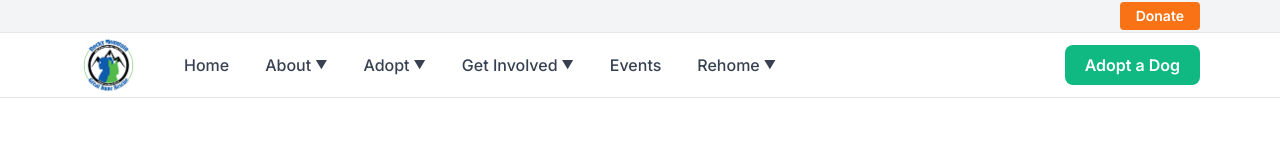
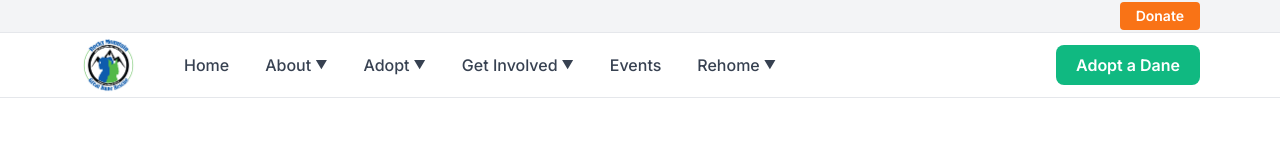
Before and after one commit to rayrich01/RMGDRI-Website, a Next.js app: page /about-rmgdri in a window 1280 px wide. Shown: the top 149 px of the page. Built offline with nearby package versions, Linux system fonts and the light colour scheme.

Commit message:
CR-9: Change header button text from 'Adopt a Dog' to 'Adopt a Dane'

```diff
--- a/src/components/Header.tsx
+++ b/src/components/Header.tsx
@@ -134,7 +134,7 @@ export default function Header() {
               href="/available-danes"
               className="ml-auto bg-emerald-500 hover:bg-emerald-600 text-white px-5 py-2 rounded-lg font-semibold transition-colors"
             >
-              Adopt a Dog
+              Adopt a Dane
             </Link>
           </div>
         </div>
```
